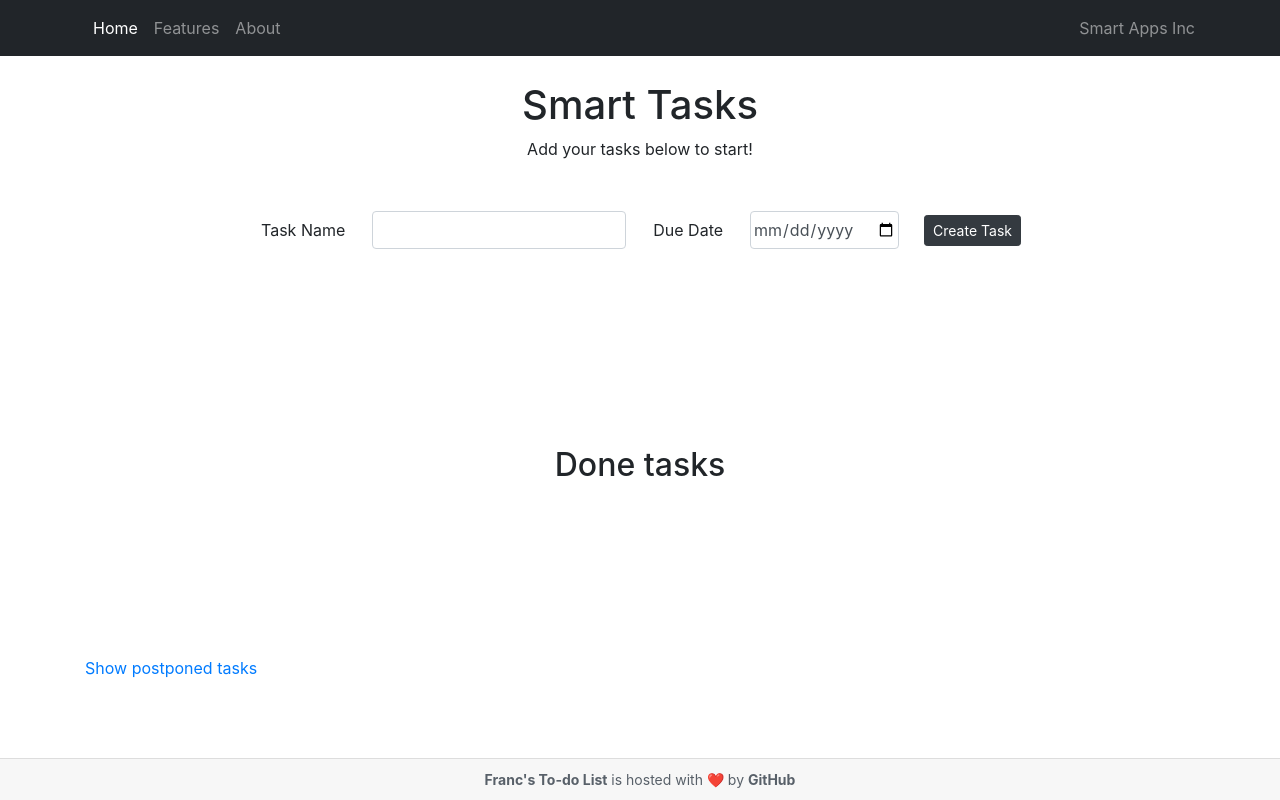
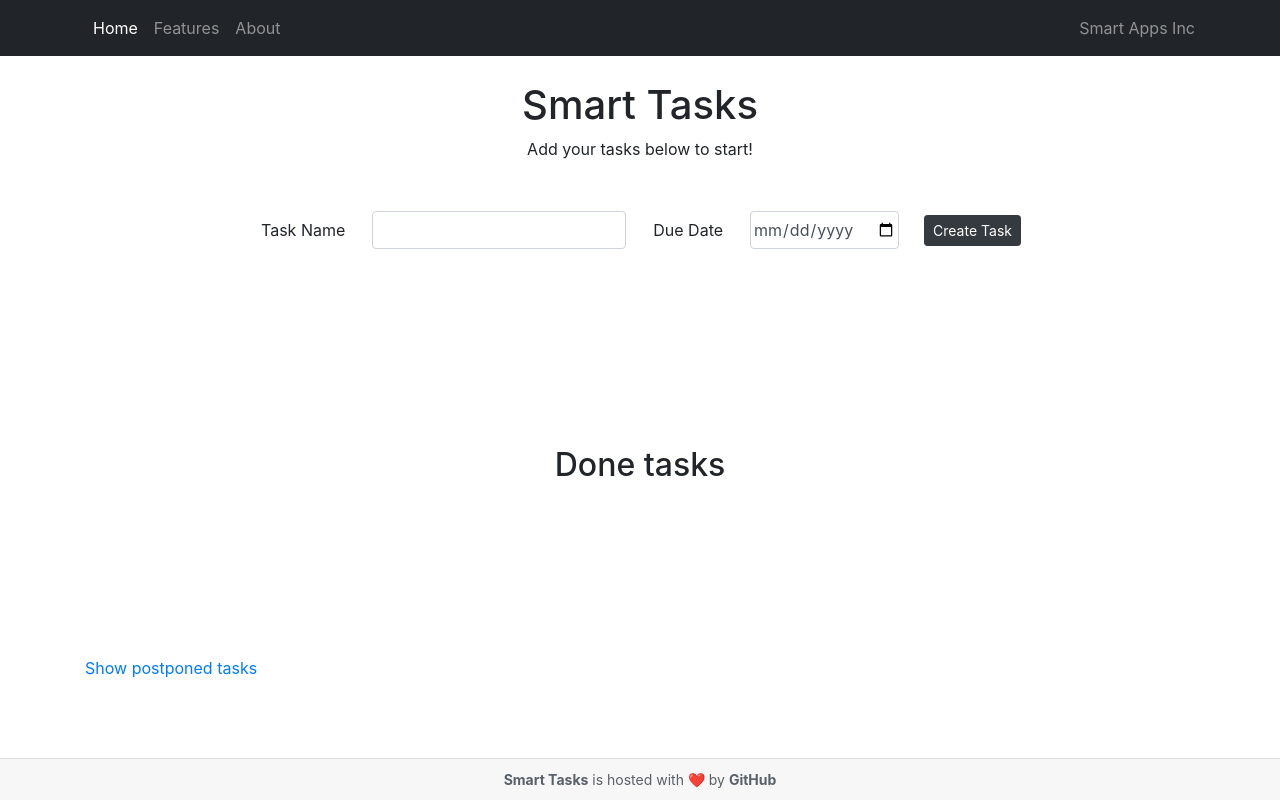
Before and after one commit to fcojr/todo-list, a website: page index.html in a window 1280 px wide. Drawn offline with nearby package versions, Linux system fonts and the light colour scheme; some packages are replaced by stand-ins of ours; a script that the page names is missing.

Commit message:
Changing title

```diff
--- a/index.html
+++ b/index.html
@@ -90,7 +90,7 @@
 			</div>
 		</main>
 		<footer>
-			<a href="https://github.com/fcojr/todo-list"><strong>Franc's To-do List</strong></a> is hosted with ❤️ by <strong><a href="https://github.com">GitHub</a></strong>
+			<a href="https://github.com/fcojr/todo-list"><strong>Smart Tasks</strong></a> is hosted with ❤️ by <strong><a href="https://github.com">GitHub</a></strong>
 		</footer>
 	</body>
 	<script src="js/models/Task.js"></script>
```
